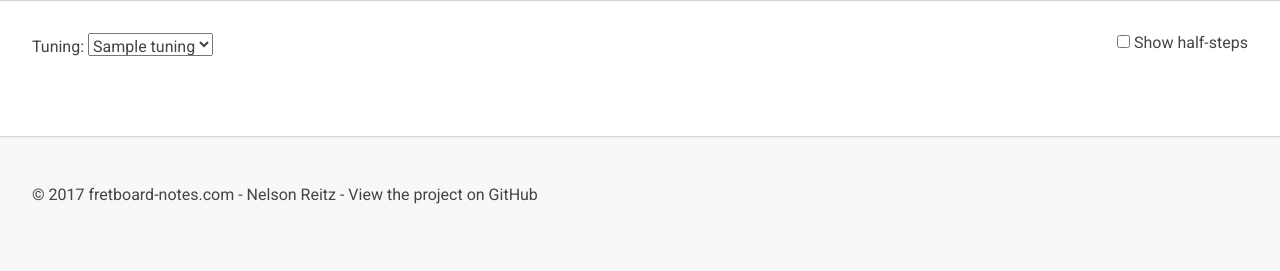
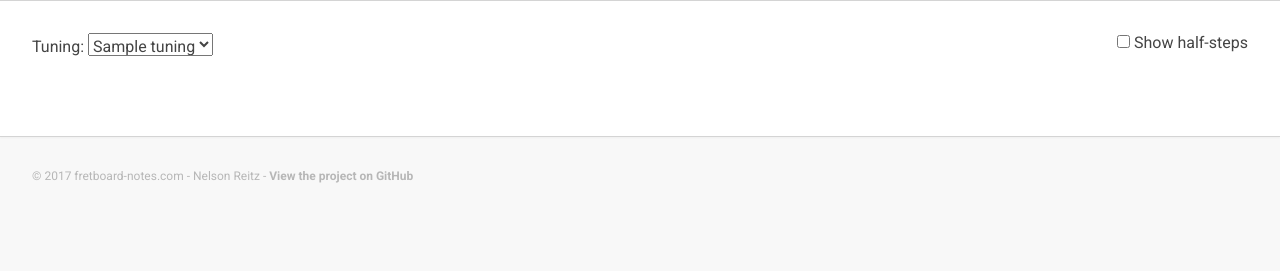
Before and after one commit to nelsonreitz/fretboard-old, a PHP site: page / in a window 1280 px wide. Shown: the part 509-780 px from the top of the page. Run offline with PHP 8.4, Linux system fonts and the light colour scheme; tables that the repository leaves empty or names only in its code hold one stand-in row (values such as "Sample post"); data that the repository does not hold is empty.

Commit message:
Footer styling

```diff
--- a/html/css/style.css
+++ b/html/css/style.css
@@ -33,6 +33,10 @@ body {
     font-family: "Roboto", "HelveticaNeue", "Helvetica Neue", Helvetica, Arial, sans-serif;
     background-color: #f8f8f8;
     color: #444444;
+}
+
+p {
+    margin: 0;
 }
 
 a {
@@ -258,7 +262,11 @@ select {
 .footer {
     width: 100%;
     padding: 32px;
+    color: #b7b7b7;
+    font-size: 12px;
 }
 
 .footer a {
+    font-weight: 700;
+    color: #b7b7b7;
 }
```
